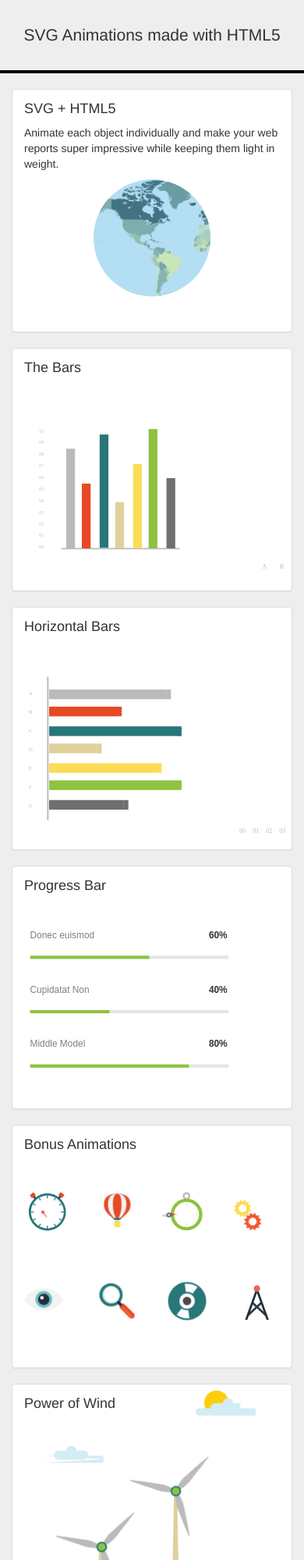
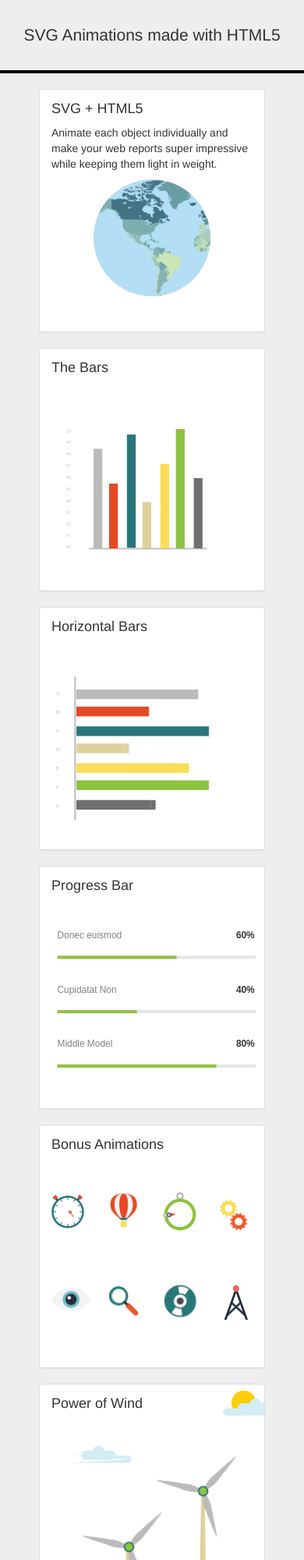
Before and after one commit to jscodebit/svg-with-html5, a plain HTML site: page index.html in a window 390 px wide. Shown: the top 2000 px of the page at 78% size. Drawn offline with nearby package versions, Linux system fonts and the light colour scheme.

Commit message:
Added media query for cards in mobile view

```diff
--- a/index.html
+++ b/index.html
@@ -16,7 +16,7 @@
             </div>
         </div>
     </div>
-    <div class="container p-t-20">
+    <div class="container p-t-20 tdd-mainbox">
         <div class="row">
             <div class="col-md-4 col-sm-6 col-xs-12">
                 <div class="panel panel-default">
@@ -219,7 +219,7 @@ height="17.392px" viewBox="0 0 191.305 17.392" enable-background="new 0 0 191.30
                 </div>
             </div>
     </div>
-    <div class="container p-20">
+    <div class="container p-20 tdd-mainbox">
         <div class="row">
             <div class="col-md-4 col-sm-6 col-xs-12">
                 <div class="panel panel-default">
@@ -614,7 +614,7 @@ c0-2.693,2.183-4.875,4.876-4.875C64.541,57.338,66.728,59.52,66.728,62.213"/>
             </div>
         </div>
     </div>
-    <div class="container p-20">
+    <div class="container p-20 tdd-mainbox">
         <div class="row">
             <div class="col-md-4 col-sm-6 col-xs-12">
                 <div class="panel panel-default">
--- a/style.css
+++ b/style.css
@@ -1507,3 +1507,10 @@ svg {
     }
 }
 /*-- Star5 CSS End --*/
+
+@media only screen and (max-width: 768px) {
+    .tdd-mainbox {
+        width: 320px;
+        margin: 0 auto;
+    }
+}
```
